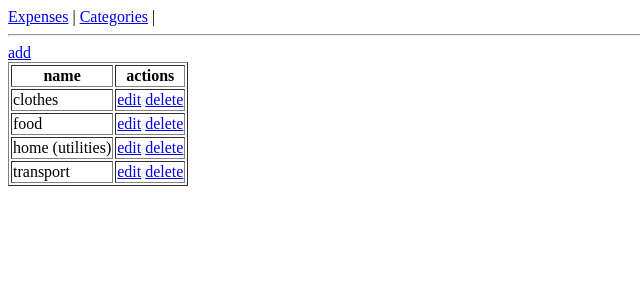
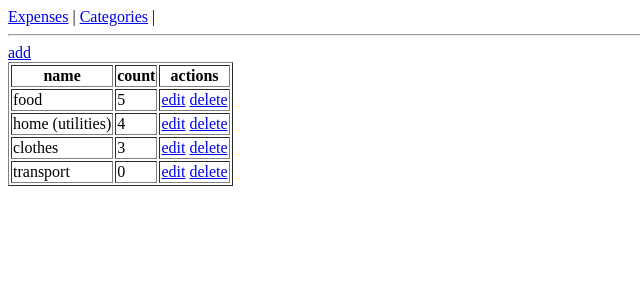
Before and after one commit to mshymch/parleto-task, a Django app: page /expenses/category/list/ in a window 1280 px wide. Shown: the top 300 px of the page, without its empty margins (0-640 px from the left). Run offline with Django 4.2, Linux system fonts and the light colour scheme; data comes from the database, SQL or seed files in the repository.

Commit message:
Add total cout in category view

```diff
--- a/expenses/templates/expenses/category_list.html
+++ b/expenses/templates/expenses/category_list.html
@@ -7,6 +7,7 @@
 	<thead>
 		<tr>
 			<th>name</th>
+			<th>count</th>
 			<th>actions</th>
 		</tr>
 	</thead>
@@ -17,6 +18,9 @@
 				{{obj.name}}
 			</td>
 			<td>
+				{{obj.expense_count}}
+			</td>
+			<td>
 				<a href="{% url 'expenses:category-edit' obj.id %}">edit</a>
 				<a href="{% url 'expenses:category-delete' obj.id %}">delete</a>
 			</td>
--- a/expenses/views.py
+++ b/expenses/views.py
@@ -1,3 +1,4 @@
+from django.db.models import Count
 from django.views.generic.list import ListView
 
 from .forms import ExpenseSearchForm
@@ -55,3 +56,9 @@ class ExpenseListView(ListView):
 class CategoryListView(ListView):
     model = Category
     paginate_by = 5
+
+    def get_context_data(self, *, object_list=None, **kwargs):
+        queryset = super().get_context_data(object_list=object_list, **kwargs)
+        queryset['object_list'] = queryset['object_list'].annotate(expense_count=Count('expense'))
+
+        return queryset
```
